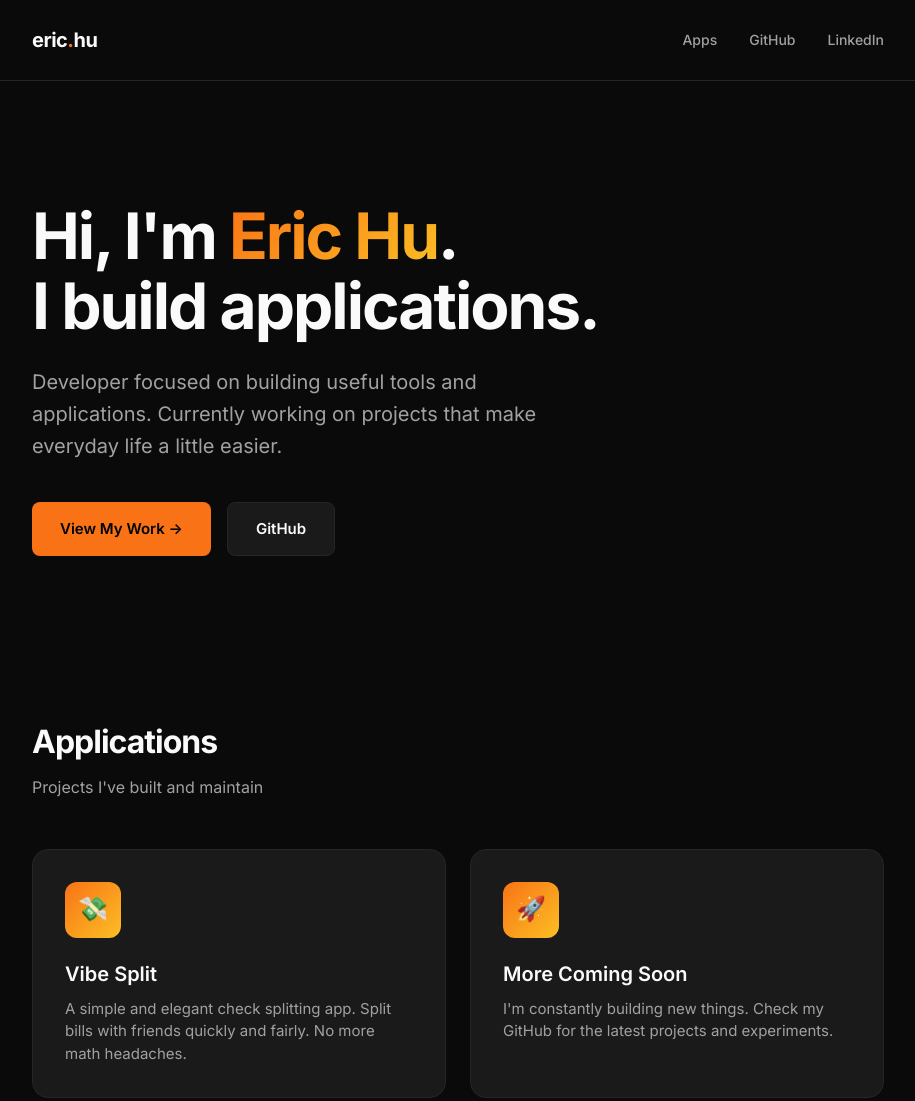
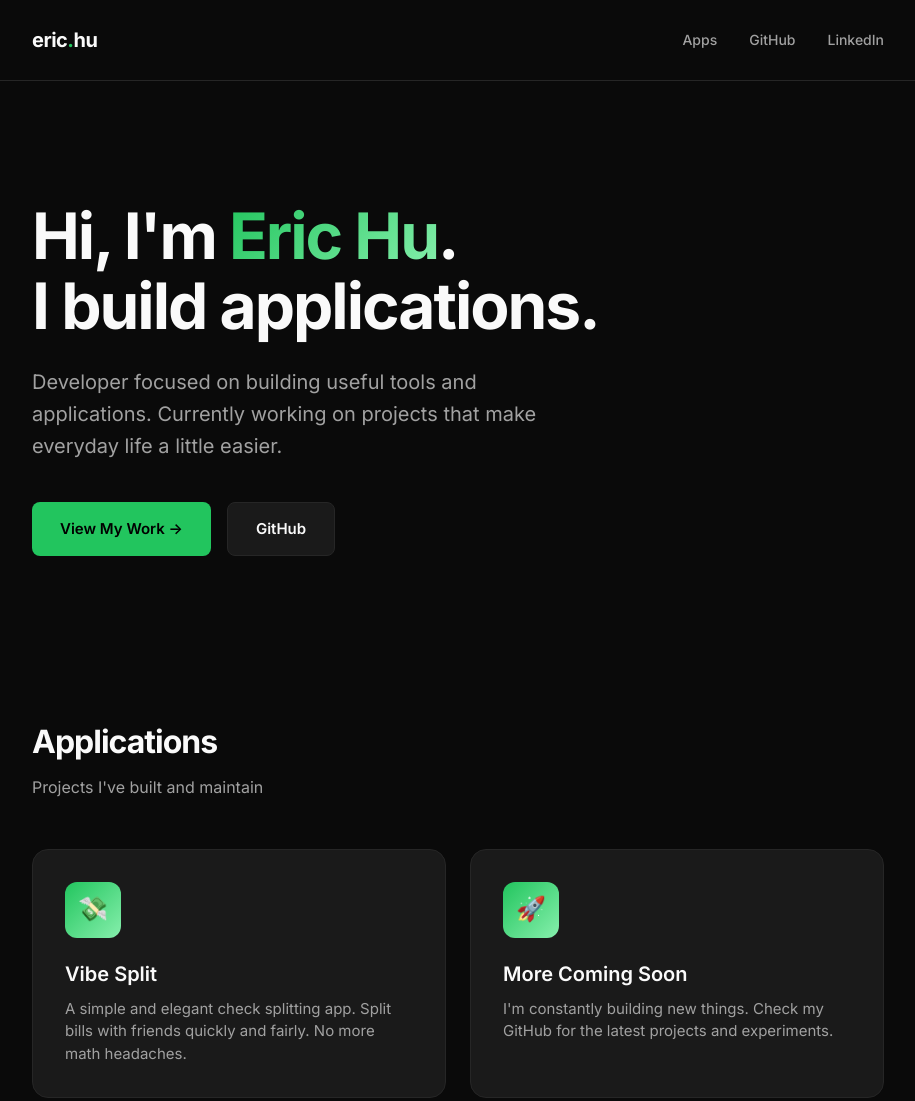
Before and after one commit to i4ybrid/i4ybrid.github.io, a plain HTML site: page index.html in a window 1280 px wide. Shown: the top 1101 px of the page, without its empty margins (182-1097 px from the left). Drawn offline with Linux system fonts and the light colour scheme.

Commit message:
Change theme to forest green

```diff
--- a/index.html
+++ b/index.html
@@ -20,8 +20,8 @@
             --bg-card: #1a1a1a;
             --text-primary: #fafafa;
             --text-secondary: #a1a1a1;
-            --accent: #f97316;
-            --accent-hover: #fb923c;
+            --accent: #22c55e;
+            --accent-hover: #4ade80;
             --border: #262626;
         }
 
@@ -94,7 +94,7 @@
         }
 
         .hero h1 .gradient {
-            background: linear-gradient(135deg, var(--accent) 0%, #fbbf24 100%);
+            background: linear-gradient(135deg, var(--accent) 0%, #86efac 100%);
             -webkit-background-clip: text;
             -webkit-text-fill-color: transparent;
             background-clip: text;
@@ -189,7 +189,7 @@
         .app-icon {
             width: 56px;
             height: 56px;
-            background: linear-gradient(135deg, var(--accent) 0%, #fbbf24 100%);
+            background: linear-gradient(135deg, var(--accent) 0%, #86efac 100%);
             border-radius: 12px;
             display: flex;
             align-items: center;
```
